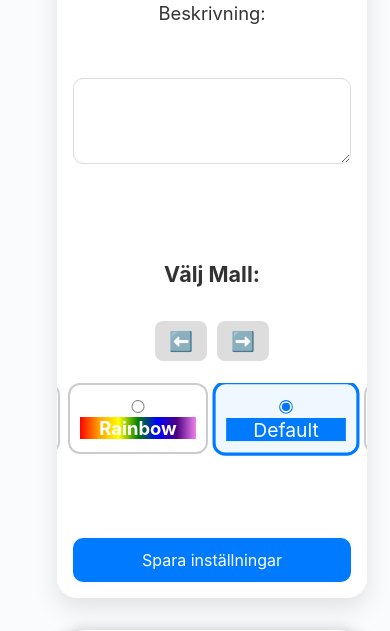
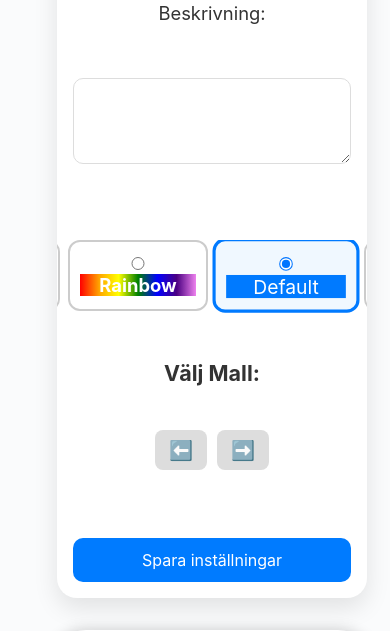
Before and after one commit to oskarandreassen/TheSocialCard2Live, a Flask app: page /themes in a window 390 px wide. Shown: the part 1065-1696 px from the top of the page. Run offline with Flask 3, Linux system fonts and the light colour scheme; the visitor is signed in with stand-in values (Sample User, id 1); data that the repository does not hold is empty; some libraries are stand-ins or nearby versions.

Commit message:
fixat lite med slider

```diff
--- a/static/css/mobile.css
+++ b/static/css/mobile.css
@@ -131,7 +131,8 @@
     display: flex !important;
     flex-direction: column !important;
     align-items: center !important;
-    justify-content: flex-start !important;
+    justify-content: center !important;
+    min-height: 100vh !important;
   }
   .settings-layout.right-preview > .container {
     width: 95% !important;
--- a/static/css/style.css
+++ b/static/css/style.css
@@ -256,7 +256,7 @@ button:hover {
   display: flex;
   justify-content: center;
   gap: 10px;
-  margin-bottom: 10px;
+  margin-top: 10px;
 }
 
 .template-nav button {
--- a/templates/profile_settings.html
+++ b/templates/profile_settings.html
@@ -60,12 +60,7 @@
       <label for="bio">Beskrivning:</label><br>
       <textarea name="bio" id="bioInput" rows="3">{{ user.bio or '' }}</textarea><br><br>
 
-      <!-- Template-väljare -->
-      <h3>Välj Mall:</h3>
-      <div class="template-nav">
-        <button id="prevBtn" type="button">⬅️</button>
-        <button id="nextBtn" type="button">➡️</button>
-      </div>
+
 
       <div class="template-slider" id="template-slider">
         {% set base_templates = ['default','elegant','dark','neon','sun','rainbow'] %}
@@ -82,6 +77,13 @@
           <div class="preview">{{ name|capitalize }}</div>
         </label>
         {% endfor %}
+      </div>
+
+      <!-- Template-väljare -->
+      <h3>Välj Mall:</h3>
+      <div class="template-nav">
+        <button id="prevBtn" type="button">⬅️</button>
+        <button id="nextBtn" type="button">➡️</button>
       </div>
 
       <br><br>
--- a/templates/public_profile.html
+++ b/templates/public_profile.html
@@ -19,7 +19,7 @@ body {
   flex-direction: column;
   align-items: center;
   justify-content: center;
-  padding: 30px 16px 100px;
+  padding: 30px 16px 140px;
   box-sizing: border-box;
 }
 /* Kortet med profil + länkar */
```
